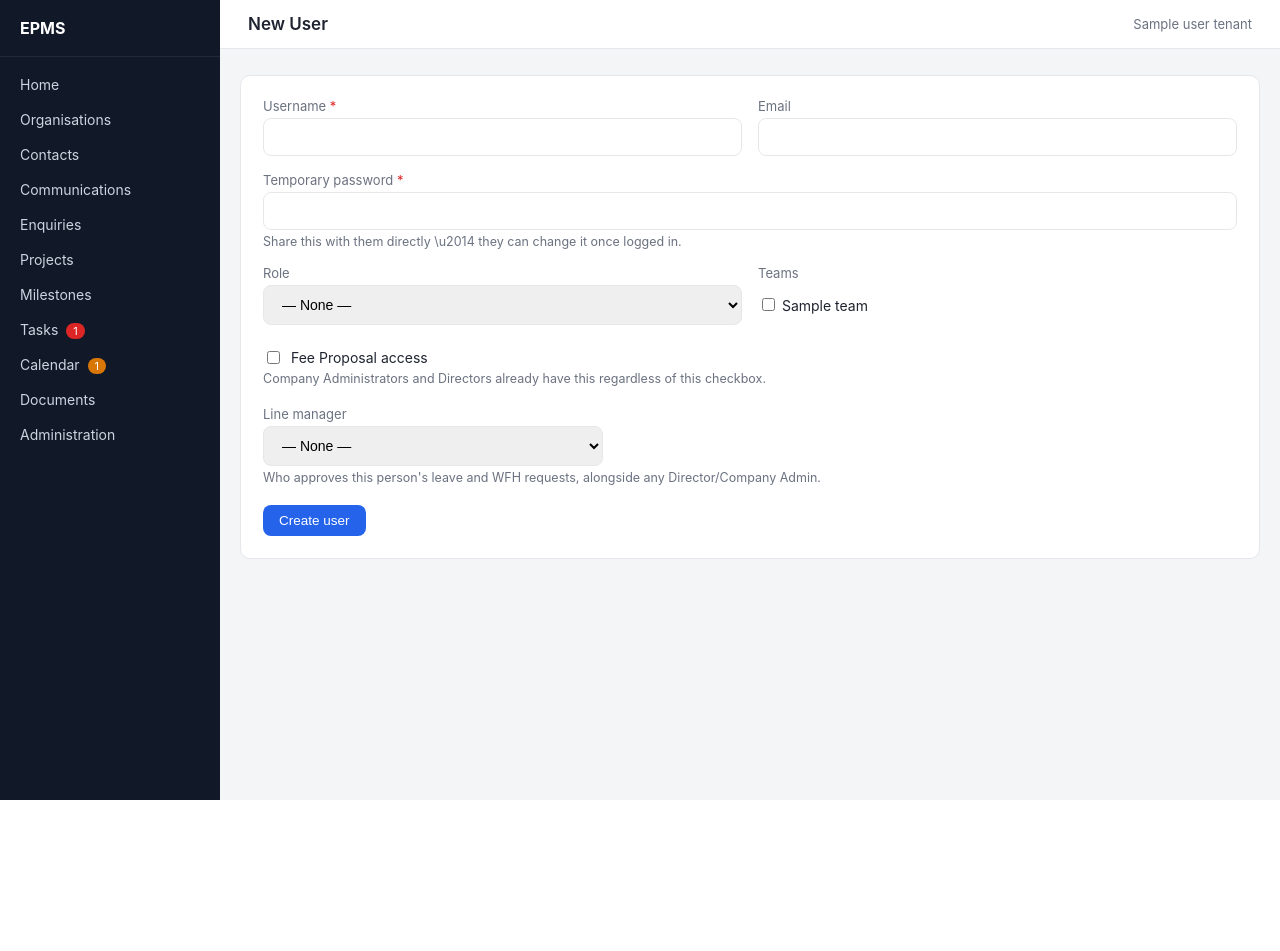
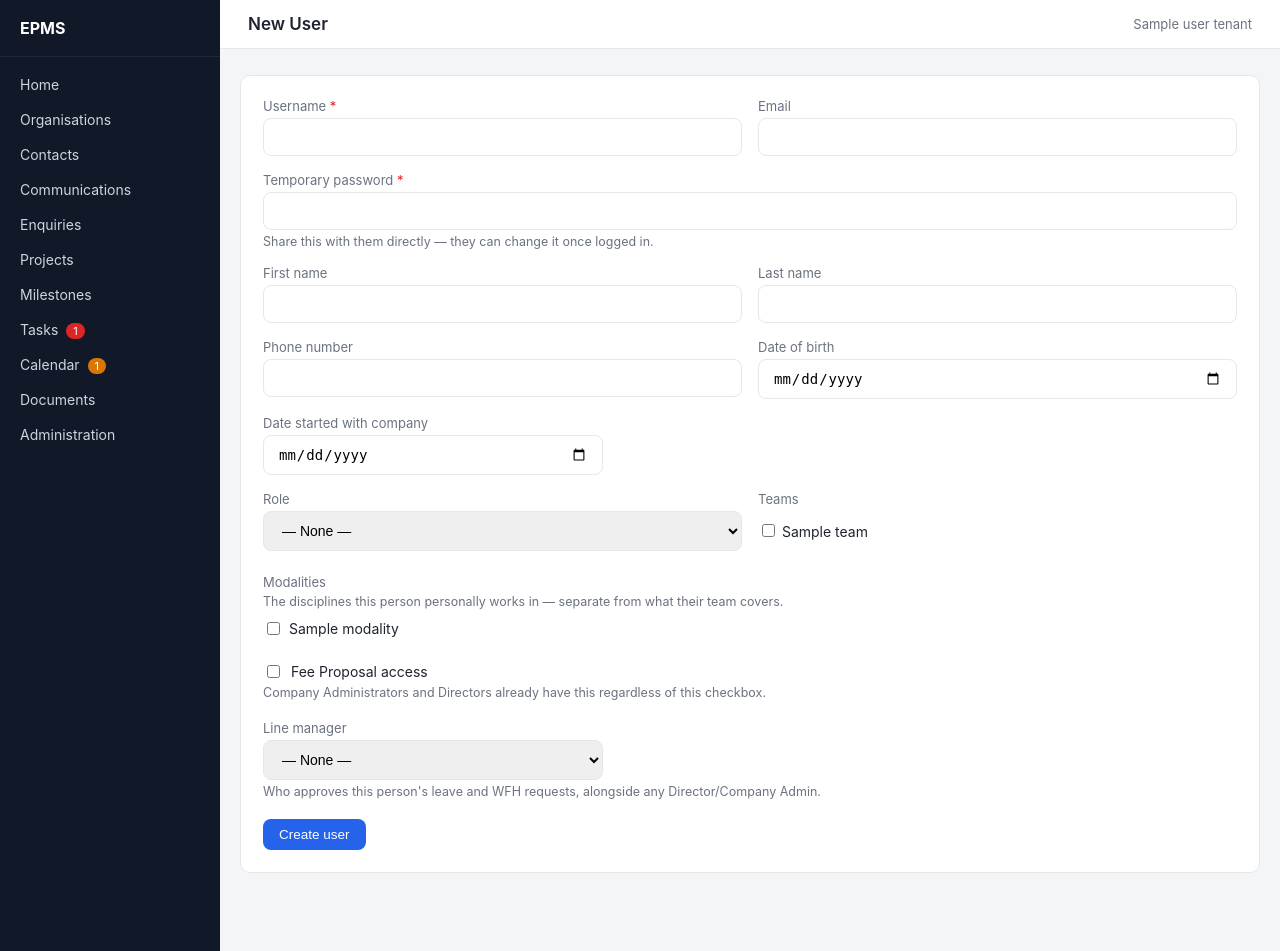
Before and after one commit to Elev8-EMPS/EMPS, a Django app: template tenants/templates/tenants/manage_user_create.html in a window 1280 px wide. Before the commit the page ends 800 px from the top, so only its background shows below. Run offline with Django 5.2, Linux system fonts and the light colour scheme; tables that the repository leaves empty hold one stand-in row (values such as "Sample post"); the template is opened without the code that fills it: values that come from a table or form of the project are taken from there, most other values are stand-ins (such as "Sample title", 1, 10 or a date in 2020).

Commit message:
Add Calendar module (leave, WFH, approvals) with user detail fields restored

```diff
--- a/tenants/admin.py
+++ b/tenants/admin.py
@@ -30,6 +30,7 @@ class ChecklistItemTemplateAdmin(TenantScopedAdmin, admin.ModelAdmin):
 
 class UserProfileInline(admin.StackedInline):
     model = UserProfile
+    fk_name = "user"
     can_delete = False
     verbose_name_plural = "Tenant & role"
 
--- a/tenants/templates/tenants/manage_user_create.html
+++ b/tenants/templates/tenants/manage_user_create.html
@@ -19,7 +19,31 @@
       <div style="margin-bottom:16px;">
         <label style="display:block; font-size:13px; color:var(--muted); margin-bottom:4px;">Temporary password <span style="color:var(--danger);">*</span></label>
         <input type="text" name="password" required style="width:100%; padding:10px 14px; border:1px solid var(--border); border-radius:8px; font-size:14px;">
-        <p style="font-size:12.5px; color:var(--muted); margin:4px 0 0;">Share this with them directly \u2014 they can change it once logged in.</p>
+        <p style="font-size:12.5px; color:var(--muted); margin:4px 0 0;">Share this with them directly — they can change it once logged in.</p>
+      </div>
+      <div style="display:grid; grid-template-columns:1fr 1fr; gap:16px; margin-bottom:16px;">
+        <div>
+          <label style="display:block; font-size:13px; color:var(--muted); margin-bottom:4px;">First name</label>
+          <input type="text" name="first_name" style="width:100%; padding:10px 14px; border:1px solid var(--border); border-radius:8px; font-size:14px;">
+        </div>
+        <div>
+          <label style="display:block; font-size:13px; color:var(--muted); margin-bottom:4px;">Last name</label>
+          <input type="text" name="last_name" style="width:100%; padding:10px 14px; border:1px solid var(--border); border-radius:8px; font-size:14px;">
+        </div>
+      </div>
+      <div style="display:grid; grid-template-columns:1fr 1fr; gap:16px; margin-bottom:16px;">
+        <div>
+          <label style="display:block; font-size:13px; color:var(--muted); margin-bottom:4px;">Phone number</label>
+          <input type="text" name="phone" style="width:100%; padding:10px 14px; border:1px solid var(--border); border-radius:8px; font-size:14px;">
+        </div>
+        <div>
+          <label style="display:block; font-size:13px; color:var(--muted); margin-bottom:4px;">Date of birth</label>
+          <input type="date" name="date_of_birth" style="width:100%; padding:10px 14px; border:1px solid var(--border); border-radius:8px; font-size:14px;">
+        </div>
+      </div>
+      <div style="margin-bottom:16px;">
+        <label style="display:block; font-size:13px; color:var(--muted); margin-bottom:4px;">Date started with company</label>
+        <input type="date" name="date_started" style="width:100%; max-width:340px; padding:10px 14px; border:1px solid var(--border); border-radius:8px; font-size:14px;">
       </div>
       <div style="display:grid; grid-template-columns:1fr 1fr; gap:16px; margin-bottom:20px;">
         <div>
@@ -36,6 +60,15 @@
             <label style="display:block; font-size:14px; margin-bottom:4px;"><input type="checkbox" name="teams" value="{{ t.pk }}"> {{ t.name }}</label>
             {% empty %}<span style="font-size:13px; color:var(--muted);">No teams yet.</span>{% endfor %}
           </div>
+        </div>
+      </div>
+      <div style="margin-bottom:20px;">
+        <label style="display:block; font-size:13px; color:var(--muted); margin-bottom:4px;">Modalities</label>
+        <p style="font-size:12.5px; color:var(--muted); margin:0 0 6px;">The disciplines this person personally works in — separate from what their team covers.</p>
+        <div style="padding:4px 0; display:flex; flex-wrap:wrap; gap:14px;">
+          {% for m in modalities %}
+          <label style="display:flex; align-items:center; gap:6px; font-size:14px;"><input type="checkbox" name="modalities" value="{{ m.pk }}"> {{ m.name }}</label>
+          {% empty %}<span style="font-size:13px; color:var(--muted);">No modalities set up yet.</span>{% endfor %}
         </div>
       </div>
       <div style="margin-bottom:20px;">
```
Also changed, not shown: tenants/models.py (+9 -0 lines), tenants/templates/tenants/manage_user_edit.html (+23 -0 lines), tenants/views.py (+40 -6 lines), leave/migrations/0001_initial.py, tenants/migrations/0011_userprofile_manager_and_details.py (added).
